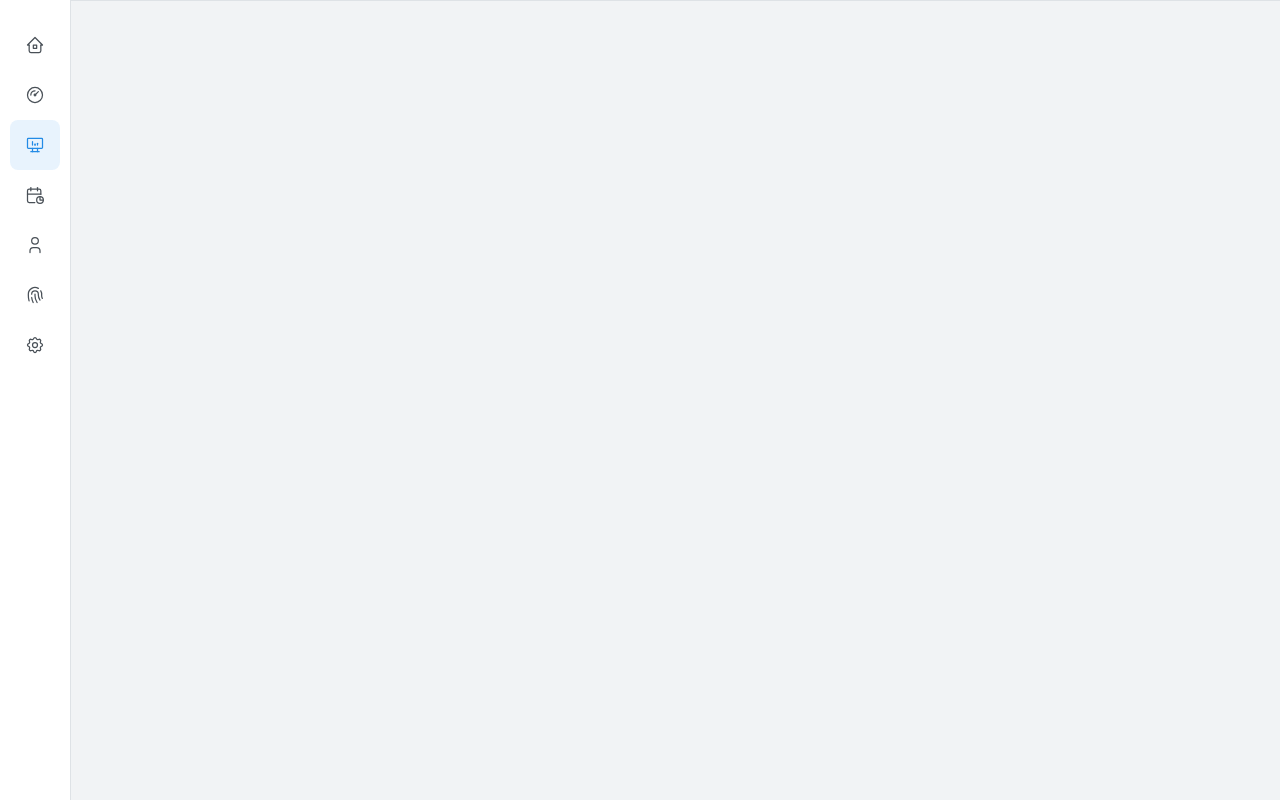
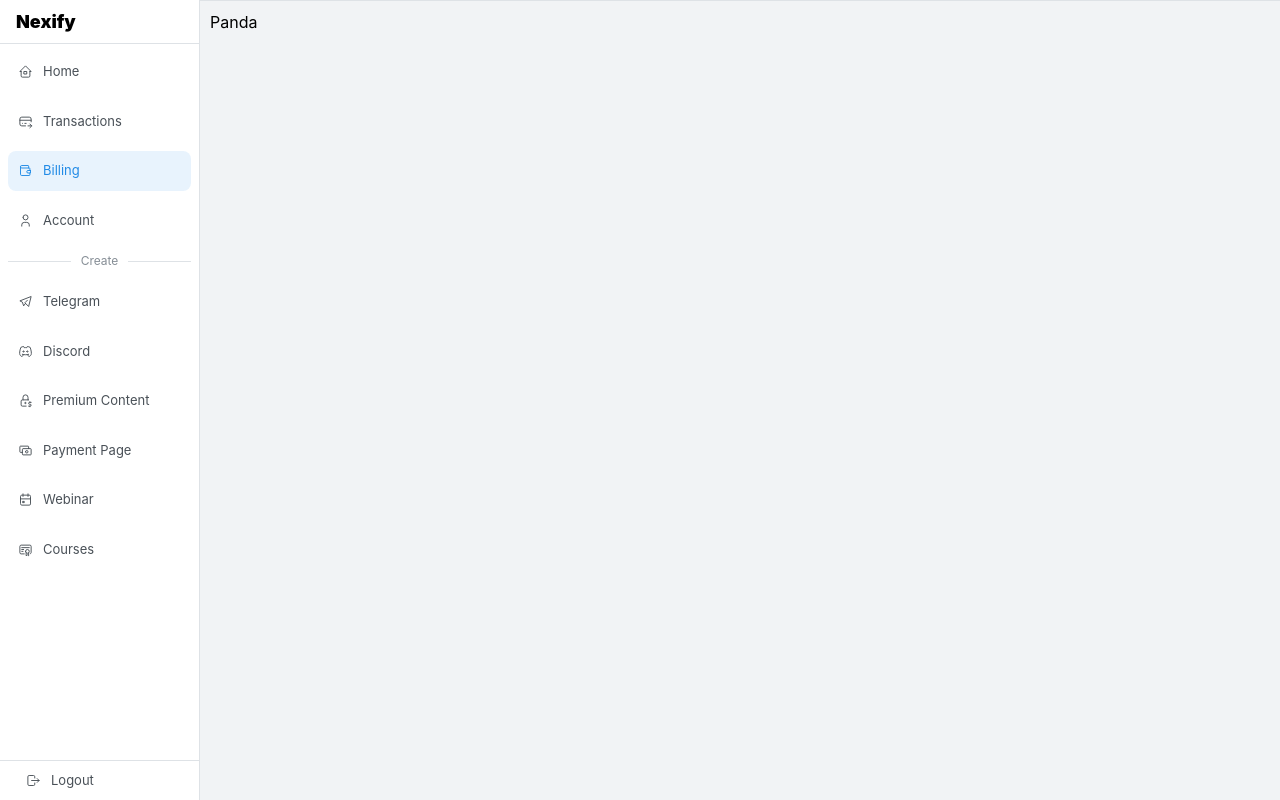
Before and after one commit to arip995/Valhalla, a Next.js app: page /creator in a window 1280 px wide. Built offline with nearby package versions, Linux system fonts and the light colour scheme.

Commit message:
upadated  dashboard

```diff
--- a/src/Components/Creator/Creator.jsx
+++ b/src/Components/Creator/Creator.jsx
@@ -1,54 +1,79 @@
-"use client";
+'use client';
+
 import {
   AppShell,
   Burger,
+  Divider,
   Group,
   ScrollArea,
-  Tooltip,
   UnstyledButton,
   rem,
-  useMantineColorScheme,
   useMantineTheme,
-} from "@mantine/core";
-import { useDisclosure } from "@mantine/hooks";
+} from '@mantine/core';
+import { useDisclosure } from '@mantine/hooks';
 import {
-  IconCalendarStats,
-  IconDeviceDesktopAnalytics,
-  IconFingerprint,
-  IconGauge,
+  IconBrandTelegram,
+  IconCreditCardPay,
   IconHome2,
-  IconSettings,
+  IconLockDollar,
+  IconLogout,
   IconUser,
-} from "@tabler/icons-react";
-import { useState } from "react";
-import classes from "../../styles/creator/NavbarMinimal.module.css";
+  IconWallet,
+  IconCertificate,
+  IconCash,
+  IconBrandDiscord,
+  IconCalendarEvent,
+} from '@tabler/icons-react';
+import { useState } from 'react';
+import classes from '../../styles/creator/NavbarMinimal.module.css';
 
 const mockdata = [
-  { icon: IconHome2, label: "Home" },
-  { icon: IconGauge, label: "Dashboard" },
-  { icon: IconDeviceDesktopAnalytics, label: "Analytics" },
-  { icon: IconCalendarStats, label: "Releases" },
-  { icon: IconUser, label: "Account" },
-  { icon: IconFingerprint, label: "Security" },
-  { icon: IconSettings, label: "Settings" },
+  { icon: IconHome2, label: 'Home' },
+  { icon: IconCreditCardPay, label: 'Transactions' },
+  { icon: IconWallet, label: 'Billing' },
+  { icon: IconUser, label: 'Account' },
+  { create: true },
+  { icon: IconBrandTelegram, label: 'Telegram' },
+  { icon: IconBrandDiscord, label: 'Discord' },
+  { icon: IconLockDollar, label: 'Premium Content' },
+  { icon: IconCash, label: 'Payment Page' },
+  { icon: IconCalendarEvent, label: 'Webinar' },
+  { icon: IconCertificate, label: 'Courses' },
 ];
 
-function NavbarLink({ Icon, label, active, onClick }) {
+function NavbarLink({
+  Icon,
+  label,
+  active,
+  onClick,
+  create = false,
+}) {
   return (
-    <Tooltip label={label} position="right" transitionProps={{ duration: 0 }}>
+    <>
+      {create ? (
+        <Divider
+          label={`Create`}
+          labelPosition="center"
+          my="sm"
+        />
+      ) : (
         <UnstyledButton
           onClick={onClick}
           className={classes.link}
           data-active={active || undefined}
         >
-        <Icon style={{ width: rem(20), height: rem(20) }} stroke={1.5} />
+          <Icon
+            style={{ width: rem(15), height: rem(15) }}
+            stroke={1.5}
+          />
+          <span className={classes.text}>{label}</span>
         </UnstyledButton>
-    </Tooltip>
+      )}
+    </>
   );
 }
 
 export function Creator() {
-  const { setColorScheme, clearColorScheme } = useMantineColorScheme();
   const [opened, { toggle }] = useDisclosure(false);
   const [active, setActive] = useState(2);
   const theme = useMantineTheme();
@@ -58,6 +83,7 @@ export function Creator() {
 
     return (
       <NavbarLink
+        create={link.create}
         Icon={Icon}
         label={label}
         key={link.label}
@@ -69,46 +95,58 @@ export function Creator() {
 
   return (
     <AppShell
-      header={{ height: { base: 60, xs: 0 } }}
+      header={{ height: { base: 40, xs: 0 } }}
       navbar={{
-        width: "fit-content",
-        breakpoint: "xs",
+        width: { base: '100%', xs: 200 },
+        breakpoint: 'xs',
         collapsed: { mobile: !opened },
       }}
+      transitionDuration={1000}
       padding="xs"
     >
       <AppShell.Header>
         <Group h="100%" px="xs">
-          <Burger opened={opened} onClick={toggle} hiddenFrom="xs" size="sm" />
-          {/* <Group>
-            <Button onClick={() => setColorScheme("light")}>Light</Button>
-            <Button onClick={() => setColorScheme("dark")}>Dark</Button>
-            <Button onClick={() => setColorScheme("auto")}>Auto</Button>
-            <Button onClick={clearColorScheme}>Clear</Button>
-          </Group> */}
-          {/* <MantineLogo size={30} /> */}
+          <Burger
+            opened={opened}
+            onClick={toggle}
+            hiddenFrom="xs"
+            size="sm"
+          />
         </Group>
       </AppShell.Header>
-      <AppShell.Navbar p="xs">
-        {/* <AppShell.Section>Navbar header</AppShell.Section> */}
-        <AppShell.Section grow my="xs" component={ScrollArea}>
+      <AppShell.Navbar>
+        <AppShell.Section
+          py={8}
+          pl={16}
+          className={classes.company}
+        >
+          Nexify
+        </AppShell.Section>
+        <AppShell.Section grow p={8} component={ScrollArea}>
           {links}
-          {/* 60 links in a scrollable section
-          {Array(60)
-            .fill(0)
-            .map((_, index) => (
-              <Skeleton key={index} h={28} mt="xs" animate={false} />
-            ))} */}
         </AppShell.Section>
-        {/* <AppShell.Section>Navbar footer –</AppShell.Section> */}
+        <AppShell.Section
+          pl={16}
+          className={classes.footer}
+        >
+          <UnstyledButton
+            onClick={onClick => {}}
+            className={classes.footerButton}
+          >
+            <IconLogout
+              style={{ width: rem(15), height: rem(15) }}
+              stroke={1.5}
+            />
+            <span className={classes.text}>Logout</span>
+          </UnstyledButton>
+        </AppShell.Section>
       </AppShell.Navbar>
       <AppShell.Main
         style={{
           backgroundColor: theme.colors.gray[1],
-          color: theme.colors.blue[9],
         }}
       >
-        Main
+        Panda
       </AppShell.Main>
     </AppShell>
   );
--- a/src/styles/creator/NavbarMinimal.module.css
+++ b/src/styles/creator/NavbarMinimal.module.css
@@ -1,28 +1,22 @@
-.navbar {
-  width: rem(80px);
-  height: rem(750px);
-  padding: var(--mantine-spacing-md);
-  display: flex;
-  flex-direction: column;
-  border-right: rem(1px) solid light-dark(var(--mantine-color-gray-3), var(--mantine-color-dark-4));
-}
-
-.navbarMain {
-  flex: 1;
-  margin-top: rem(50px);
-}
-
 .link {
-  width: rem(50px);
-  height: rem(50px);
+  margin-bottom: 10px;
+  width: 100%;
+  padding: rem(10px);
   border-radius: var(--mantine-radius-md);
   display: flex;
   align-items: center;
-  justify-content: center;
-  color: light-dark(var(--mantine-color-gray-7), var(--mantine-color-dark-0));
+  justify-content: left;
+  gap: 10px;
+  color: light-dark(
+    var(--mantine-color-gray-7),
+    var(--mantine-color-dark-0)
+  );
 
   &:hover {
-    background-color: light-dark(var(--mantine-color-gray-0), var(--mantine-color-dark-5));
+    background-color: light-dark(
+      var(--mantine-color-gray-0),
+      var(--mantine-color-dark-5)
+    );
   }
 
   &[data-active] {
@@ -33,3 +27,44 @@
     }
   }
 }
+
+.footerButton {
+  width: 100%;
+  padding: rem(10px);
+  border-radius: var(--mantine-radius-md);
+  display: flex;
+  align-items: center;
+  justify-content: left;
+  gap: 10px;
+  color: light-dark(
+    var(--mantine-color-gray-7),
+    var(--mantine-color-dark-0)
+  );
+
+  &:hover {
+    background-color: light-dark(
+      var(--mantine-color-gray-0),
+      var(--mantine-color-dark-5)
+    );
+  }
+}
+.create {
+  /* margin: 0px 8px; */
+}
+
+.text {
+  /* color: var(--mantine-color-dark-9); */
+  font-weight: 400;
+  font-size: small;
+}
+
+.company {
+  font-family: Greycliff CF, var(--mantine-font-family);
+  font-weight: 900;
+  font-size: large;
+  border-bottom: 1px solid var(--mantine-color-gray-3);
+}
+
+.footer {
+  border-top: 1px solid var(--mantine-color-gray-3);
+}
```
Lines whose indentation alone changed are shown as unchanged.
